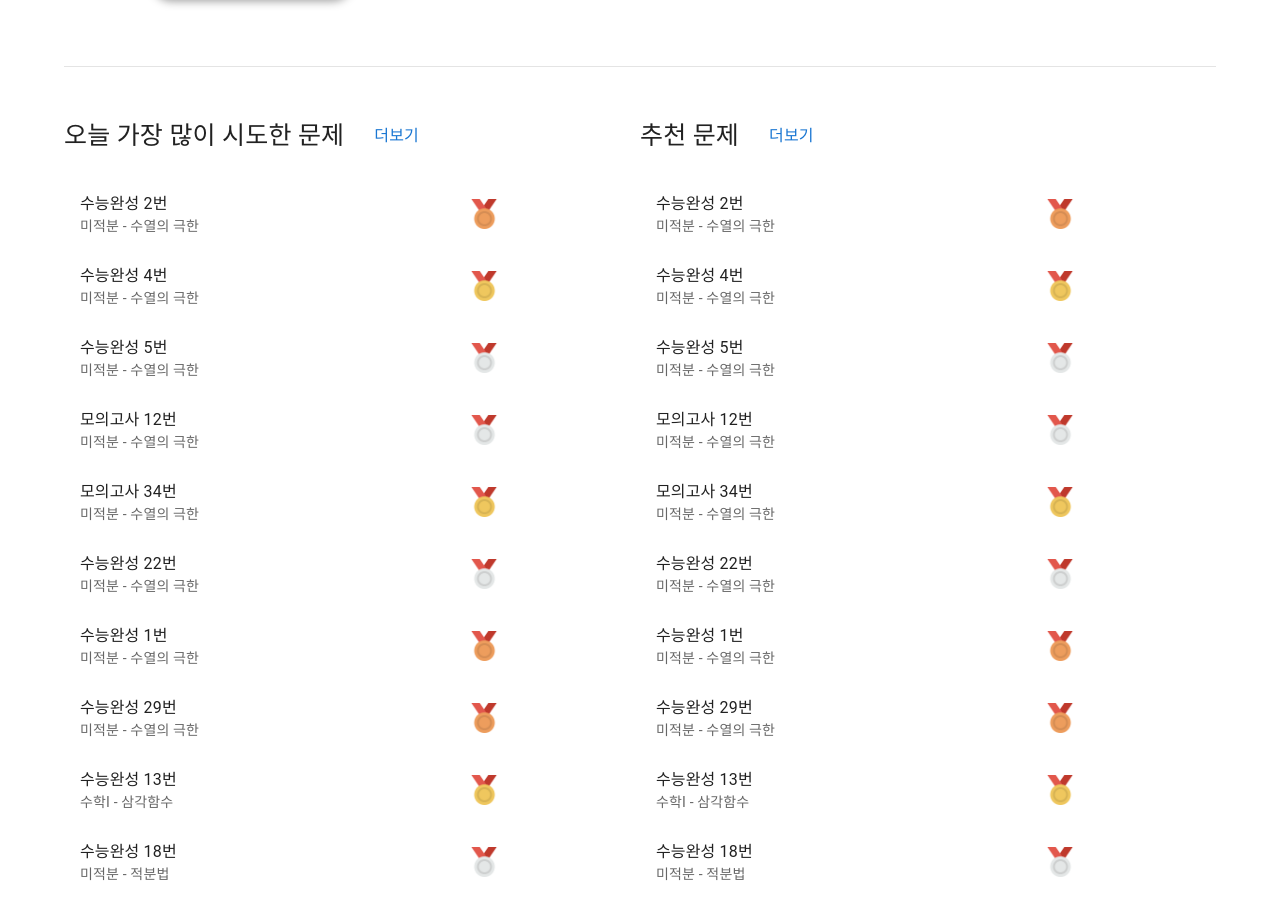
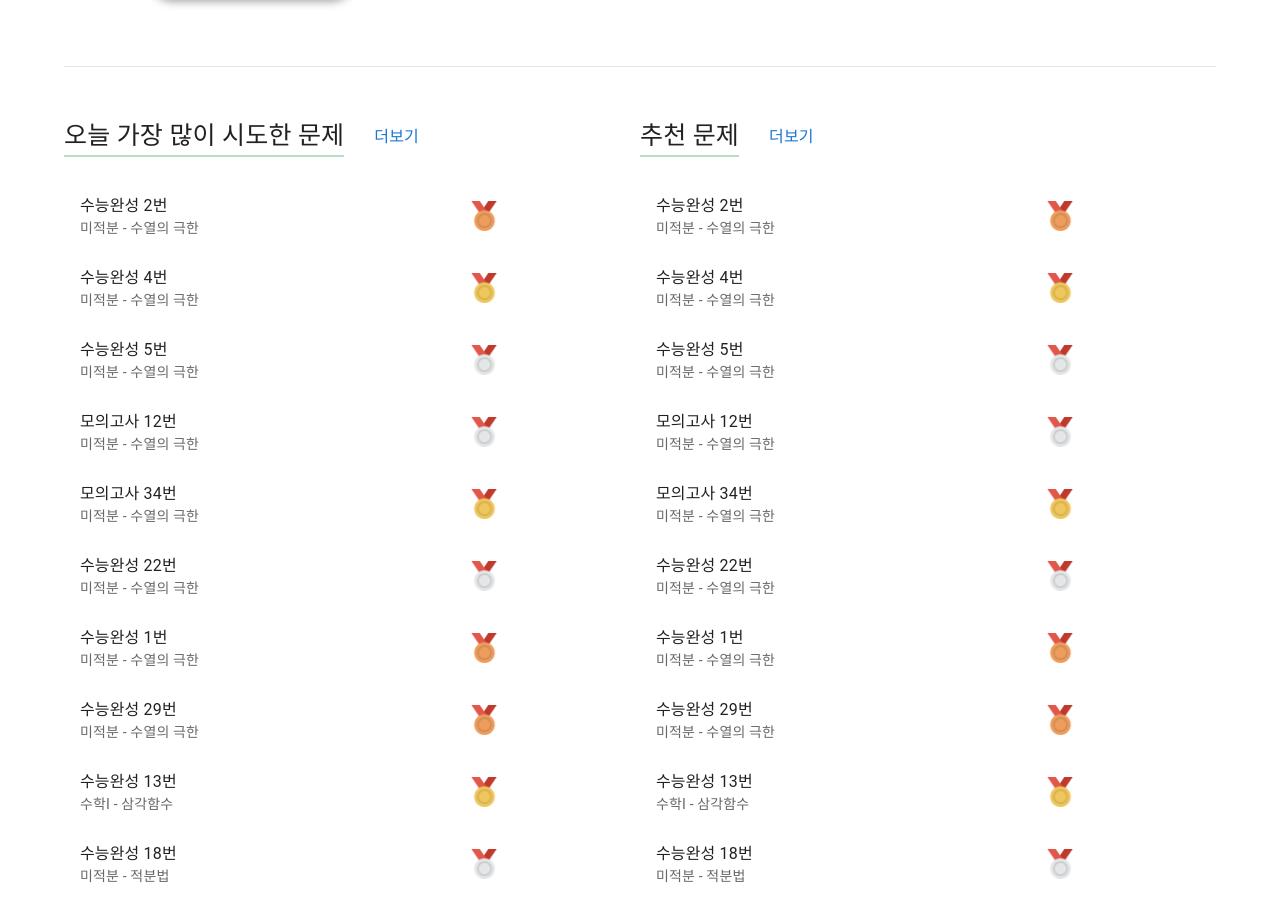
Before and after one commit to 2021-Techeer-teamC/MATHrone, a React (Create React App) app in the folder frontend/: page / in a window 1280 px wide. Shown: the part 2504-3417 px from the top of the page. Built offline with nearby package versions, Linux system fonts and the light colour scheme; a web font is replaced by a local one.

Commit message:
feat : 문제 리스트 - 디자인

```diff
--- a/frontend/src/Components/ProbList.js
+++ b/frontend/src/Components/ProbList.js
@@ -35,6 +35,7 @@ const ProbList = ({ data, title }) => {
               style={{
                 fontFamily: "NotoSans-Bold",
                 fontSize: "25px",
+                borderBottom: "2px solid #BCDCC4",
               }}
             >
               {title}
```
